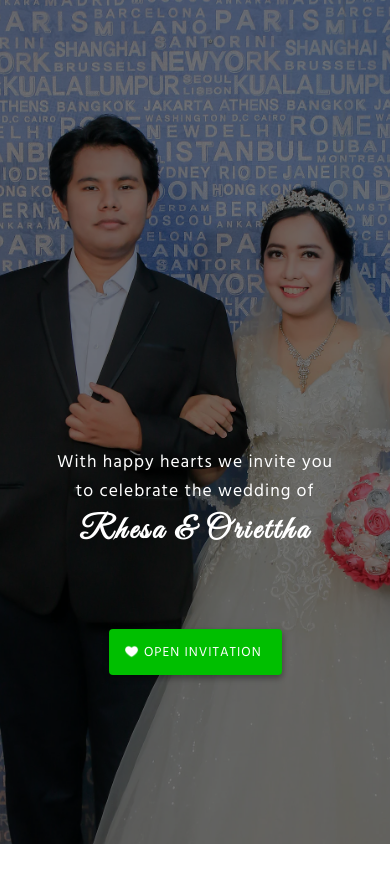
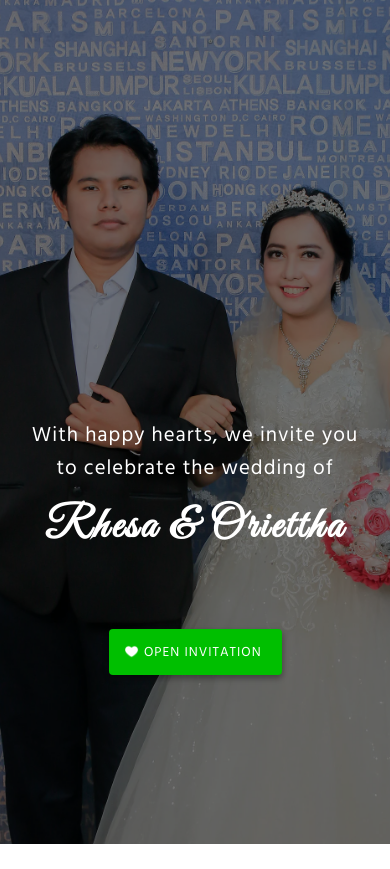
Before and after one commit to dicky-julian/marry-you, a React (Create React App) app: page / in a window 390 px wide. Built offline with nearby package versions, Linux system fonts and the light colour scheme; a web font is replaced by a local one.

Commit message:
deploy sakarepmu

```diff
--- a/src/pages/cover.js
+++ b/src/pages/cover.js
@@ -47,8 +47,8 @@ const CoverPage = () => {
         <div className="cover-page-content">
           <div className="cover-header">
             <div className="cover-title">
-              {invitedName && <h6><b>Dear {invitedName}</b></h6>}
-              <h6 className="greetings">With happy hearts we invite you <br />  to celebrate the wedding of</h6>
+              {invitedName && <h5 className="guest"><b>Dear {invitedName}</b></h5>}
+              <h6 className="greetings">With happy hearts, we invite you <br />  to celebrate the wedding of</h6>
               <h2 className="font-great-vibes">Rhesa & Oriettha</h2>
             </div>
           </div>
--- a/src/styles/index.scss
+++ b/src/styles/index.scss
@@ -153,14 +153,12 @@ main {
     justify-content: center;
     margin-top: 1rem;
     h1 {
-      margin-top: -30px;
-      // display: flex;
-      // justify-content: center;
+      margin-top: -10px;
       font-weight: 100;
       text-align: center;
       font-size: 3rem !important;
       color: #fff;
-      @extend .font-moon-dance
+      @extend .font-great-vibes
     }
     h2 {
       margin: 2rem 0 0.5rem;
@@ -840,15 +838,17 @@ section {
         text-align: center;
         h2 {
           margin: 0;
-          font-size: 2rem;
+          font-size: 3.5rem;
           letter-spacing: 3px;
           color:white;
+          padding-bottom:25px
         }
         h5 {
           margin: 0.5rem 0 0;
-          font-size: 1.25rem;
+          font-size: 1.75rem;
           letter-spacing: 1px;
-          color: #008000;
+          color: #ffffff;
+          padding-bottom: 1.5rem;
         }
         h6 {
           margin: 0;
@@ -857,6 +857,7 @@ section {
         h6.greetings {
           padding-top:5px;
           padding-bottom: 5px;
+          font-size: 1.6rem;
         }
       }
     }
--- a/src/styles/responsive.scss
+++ b/src/styles/responsive.scss
@@ -353,11 +353,19 @@
     }
   }
   .cover-page {
-    .cover-body {
-      img {
-        object-position: 30% 0;
-      }
-    }
+   &-content {
+     .cover-header {
+       .cover-title {
+         h2 {
+           font-size:2.75rem;
+           padding-top:10px;
+         }
+         h6.greetings {
+           font-size: 1.3rem;
+         }
+       }
+     }
+   }
   }
   .react-tabs {
     &__tab-panel {
```
